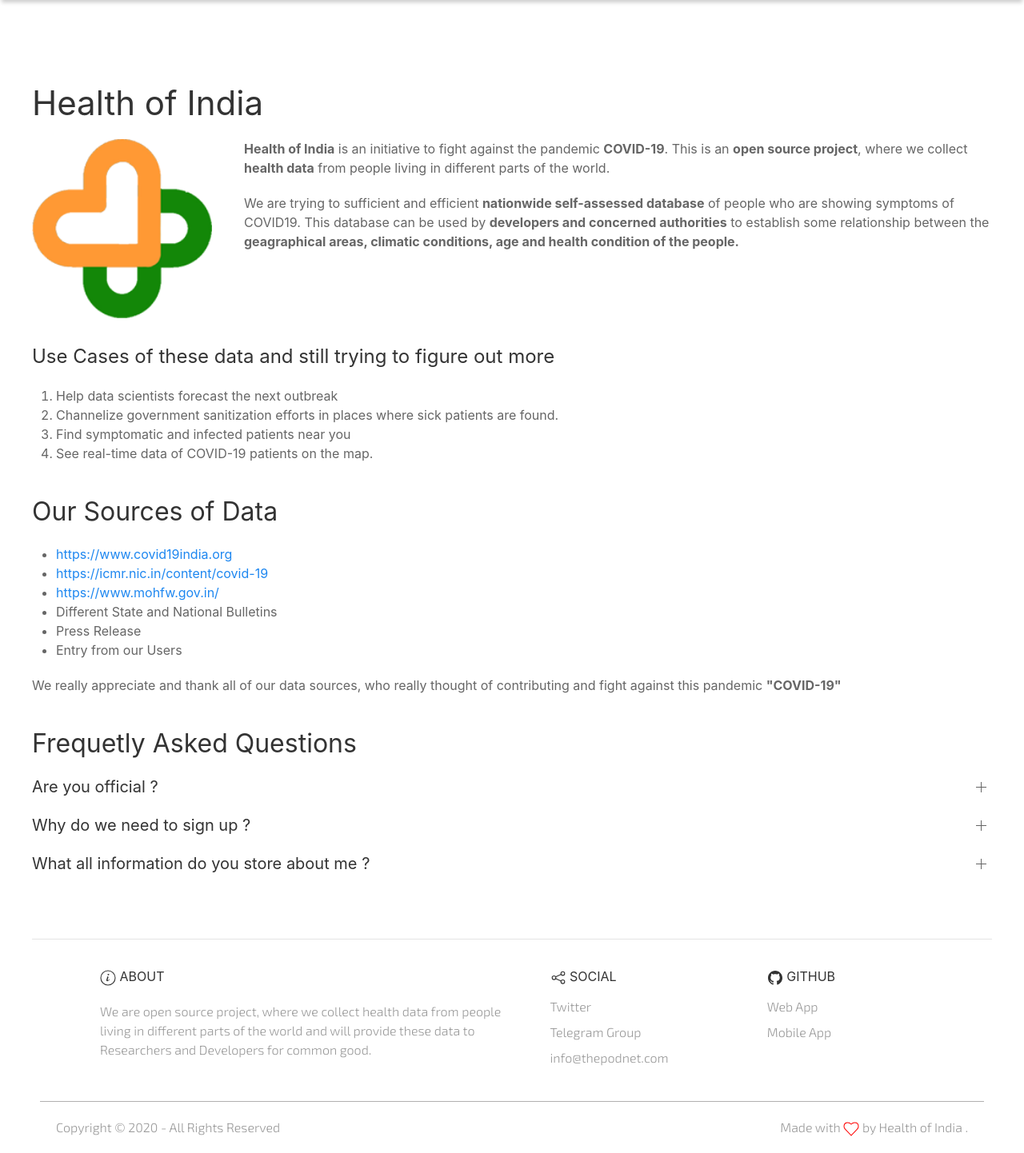
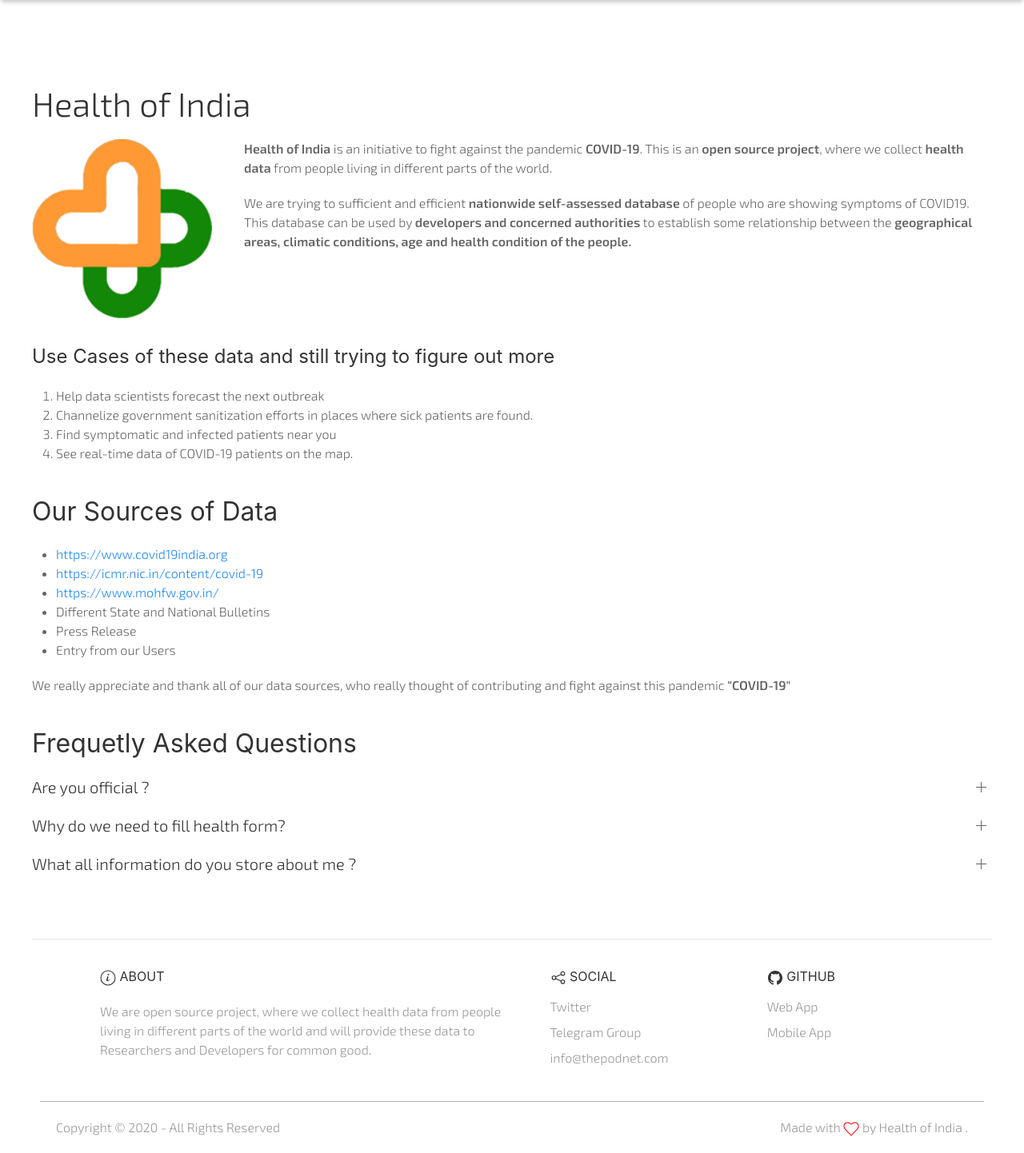
Before and after one commit to Podnet/Fight-Covid19, a Django app: page /about/ in a window 1280 px wide. Shown: the whole page at 80% size. Run offline with Django 3.2, Linux system fonts and the light colour scheme; parts of the project's set-up code (start-up, migrations or seed data) failed here and were passed over; some libraries are stand-ins or nearby versions.

Commit message:
fonts added in rest of pages

```diff
--- a/fight_covid19/templates/base-uikit.html
+++ b/fight_covid19/templates/base-uikit.html
@@ -162,7 +162,7 @@
 
 </head>
 
-<body>
+<body class="exo">
   <div uk-sticky="sel-target: .uk-navbar-container; cls-active: uk-navbar-sticky; bottom: #transparent-sticky-navbar">
     <div uk-sticky="sel-target: .uk-navbar-container; cls-active: uk-navbar-sticky; bottom: #transparent-sticky-navbar">
 
--- a/fight_covid19/templates/pages/about.html
+++ b/fight_covid19/templates/pages/about.html
@@ -2,12 +2,12 @@
 {% load static %}
 {% load humanize %}
 {% block content %}
-  <div class="uk-container" style="margin-bottom: 5em;margin-top: 2em;">
-    <h1>Health of India</h1>
+  <div class="uk-container exo" style="margin-bottom: 5em;margin-top: 2em;">
+    <h1 class="exo">Health of India</h1>
     <div class="uk-panel">
       <img class="uk-align-left uk-margin-remove-adjacent" src="{% static 'images/favicons/192_192.png' %}" width="225" height="150" alt="Health of India image">
       <p><b>Health of India</b> is an initiative to fight against the pandemic <b>COVID-19</b>. This is an <b>open source project</b>, where we collect <b>health data</b> from people living in different parts of the world.</p>
-      <p>We are trying to sufficient and efficient <b>nationwide self-assessed database</b> of people who are showing symptoms of COVID19. This database can be used by <b>developers and concerned authorities</b> to establish some relationship between the <b>geagraphical areas, climatic conditions, age and health condition of the people. </b></p>
+      <p>We are trying to sufficient and efficient <b>nationwide self-assessed database</b> of people who are showing symptoms of COVID19. This database can be used by <b>developers and concerned authorities</b> to establish some relationship between the <b>geographical areas, climatic conditions, age and health condition of the people. </b></p>
     </div>
     <div class="uk-panel">
       <h3>Use Cases of these data and still trying to figure out more</h3>
@@ -44,10 +44,10 @@
     </ul>
     <ul uk-accordion>
       <li class="">
-        <a class="uk-accordion-title" href="#">Why do we need to sign up ?</a>
+        <a class="uk-accordion-title" href="#">Why do we need to fill health form?</a>
         <div class="uk-accordion-content">
           <p class="uk-text-lead">
-            The data we are collecting will be used to
+            The data we are collecting through health form will be used to:
             <ol>
               <li>Help data scientists forecast the next outbreak</li>
               <li>Channelize government sanitization efforts in places where sick patients are found.</li>
@@ -68,7 +68,7 @@
         <a class="uk-accordion-title" href="#">What all information do you store about me ?</a>
         <div class="uk-accordion-content">
           <p>
-            We only store your location, Email Id, and the data which you enter in the Health Entry Form.
+            We only store your location and the data which you enter in the Health Entry Form.
           </p>
         </div>
       </li>
--- a/fight_covid19/templates/pages/home/components/show-patients.html
+++ b/fight_covid19/templates/pages/home/components/show-patients.html
@@ -1,4 +1,4 @@
-<div class="uk-margin uk-margin-medium-top">
+<div class="uk-margin uk-margin-medium-top exo">
   <div class="uk-flex uk-flex-center">
     <button class="uk-button patients-near-me" onclick="findPatientsNearMe();">Show patients near me</button>
   </div>
```
Also changed, not shown: fight_covid19/templates/news/news.html (+5 -6 lines).
